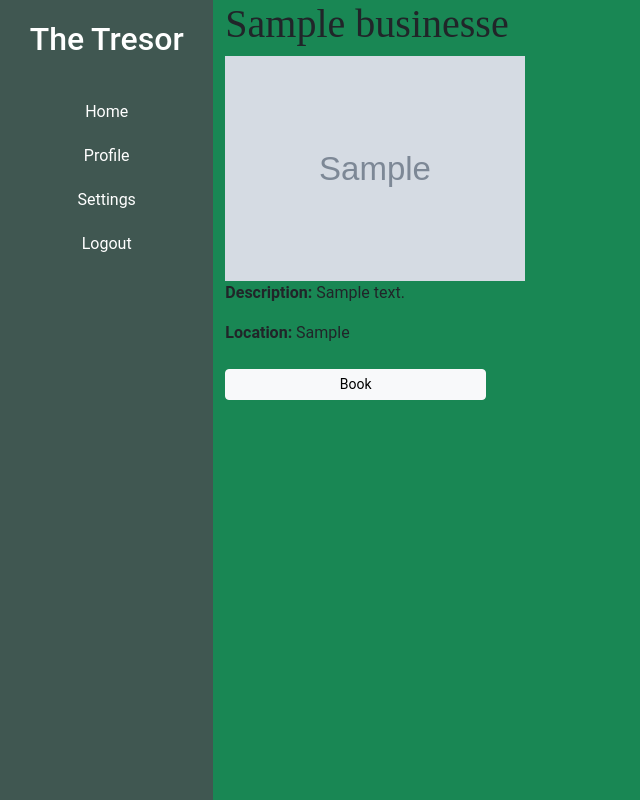
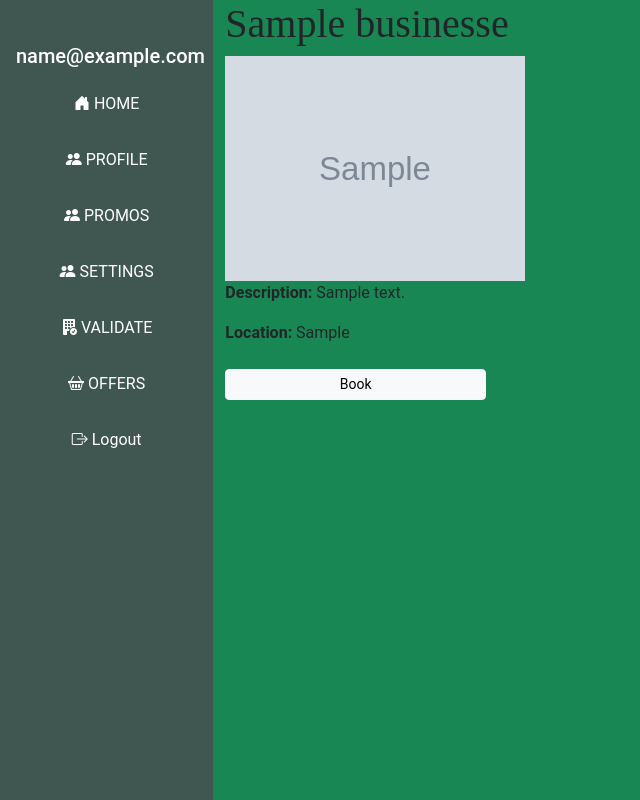
Before and after one commit to Xzilleon2/The-Tresor, a PHP site: page /Frames/business_details.php?id=1 in a window 1280 px wide. Shown: the whole page, without its empty margins (0-640 px from the left). Run offline with PHP 8.4, Linux system fonts and the light colour scheme; the visitor is signed in with stand-in values (Sample User, id 1); tables that the repository leaves empty or names only in its code hold one stand-in row (values such as "Sample post"); grey boxes marked "Sample" are stand-in pictures.

Commit message:
Small changes in sidebar

```diff
--- a/Frames/BusinessDash.php
+++ b/Frames/BusinessDash.php
@@ -67,7 +67,6 @@ include('../Verify/bookingNotif.php');
         .sidebar a {
             color: white;
             text-decoration: none;
-            font-size: 20px;
             display: block;
             padding: 10px 0;
         }
--- a/Frames/Dashboard.php
+++ b/Frames/Dashboard.php
@@ -63,7 +63,6 @@ include('../Verify/recentlybooked.php');
         .sidebar a {
             color: white;
             text-decoration: none;
-            font-size: 20px;
             display: block;
             padding: 10px 0;
         }
--- a/Frames/adminDashboard.php
+++ b/Frames/adminDashboard.php
@@ -40,7 +40,6 @@ if($_SESSION['role'] != 'admin'){
         .sidebar a {
             color: white;
             text-decoration: none;
-            font-size: 20px;
             display: block;
             padding: 10px 0;
         }
--- a/Frames/business_details.php
+++ b/Frames/business_details.php
@@ -70,13 +70,7 @@ if (isset($_GET['id'])) {
                 <div class="row h-100">
                     <div class="col-lg-2 d-flex flex-column vh-100 p-0">
                         <!-- Sidebar -->
-                        <div class="sidebar d-flex flex-column text-center" style="background-color: #405751;">
-                            <h2>The Tresor</h2> <br>
-                            <a href="../frames/Homepage.php">Home</a>
-                            <a href="Dashboard.php">Profile</a>
-                            <a href="#">Settings</a>
-                            <a href="../Verify/Logout.php">Logout</a>
-                        </div>
+                        <?php include('../includes/sidebar.php');?>
                     </div>
 
                     <div class="col-lg-10 bg-success">
@@ -113,6 +107,9 @@ if (isset($_GET['id'])) {
                                     <label for="booking_date">Date</label>
                                     <input class="form-control" type="date"  min="2025-01-01" max="2025-12-31" id="booking_date"
                                         name="booking_date" required> <br>
+                                    <label for="booking_date">Date</label>
+                                    <input class="form-control" type="date"  min="2025-01-01" max="2025-12-31" id="booking_date"
+                                        name="booking_date" required> <br>
                                 </div>
                                 <button type="submit" class="btn btn-primary">Save
                                     Changes</button>
```
